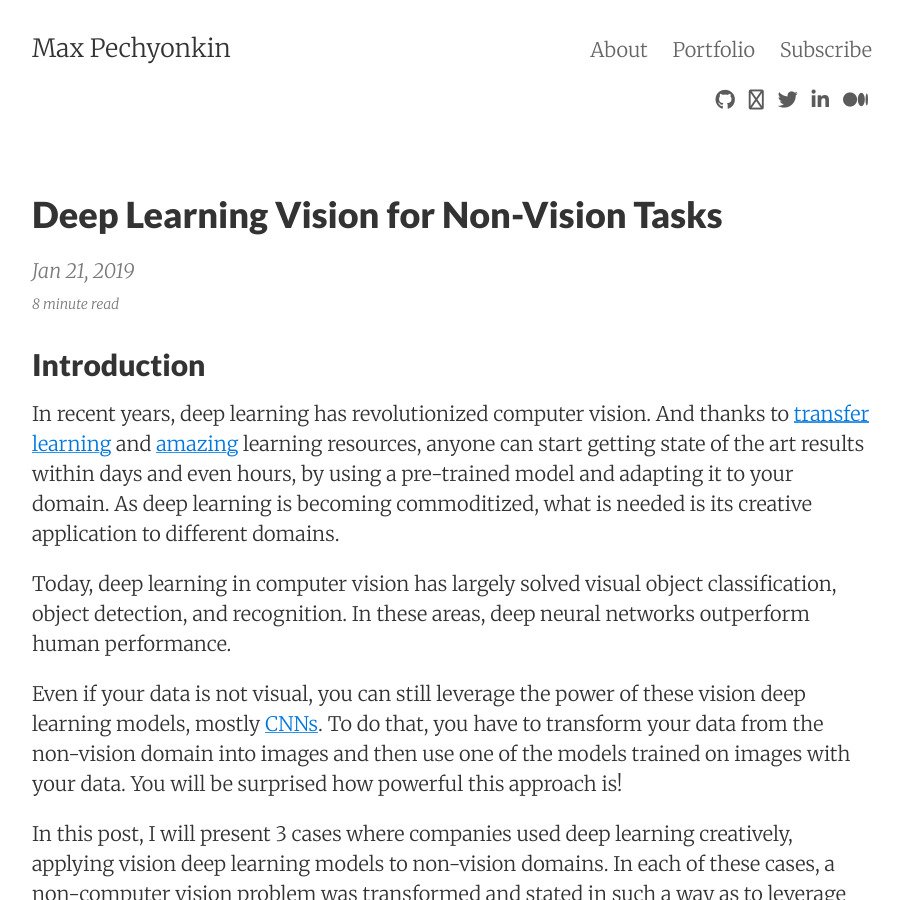
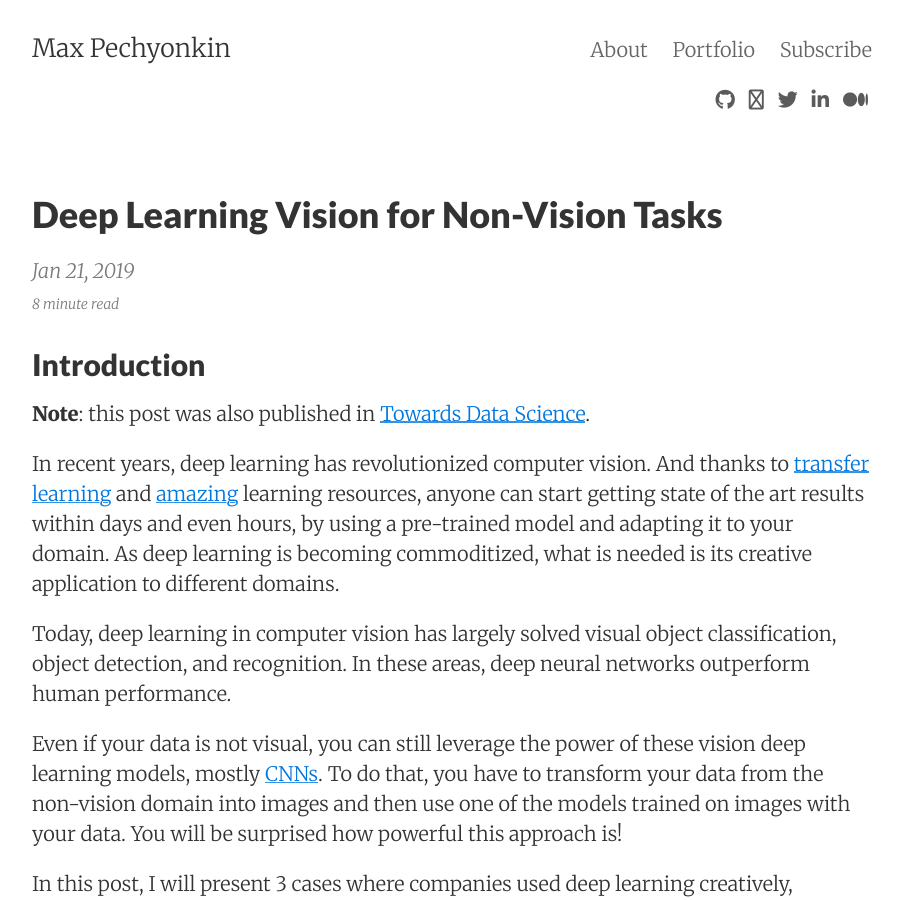
Before and after one commit to pechyonkin/pechyonkin.github.io, a Jekyll site: the page built from _posts/2019-01-21-deep-learning-vision-non-vision-tasks.md, in a window 1280 px wide and 900 px high. Shown: the whole window, without its empty margins (188-1091 px from the left). Built offline with Jekyll 4.4.1, drawn with Linux system fonts in a browser that asks for light colours; nearby versions of some CDN libraries; comment, search, counter and statistics services are not loaded.

Commit message:
add link to TDS

```diff
--- a/_posts/2019-01-21-deep-learning-vision-non-vision-tasks.md
+++ b/_posts/2019-01-21-deep-learning-vision-non-vision-tasks.md
@@ -9,6 +9,8 @@ subscription-form: true
 ---
 
 ## Introduction
+
+**Note**: this post was also published in [Towards Data Science](https://towardsdatascience.com/deep-learning-vision-non-vision-tasks-a809df74d6f).
 
 In recent years, deep learning has revolutionized computer vision. And thanks to [transfer learning](https://machinelearningmastery.com/transfer-learning-for-deep-learning/) and [amazing](https://course.fast.ai/) learning resources, anyone can start getting state of the art results within days and even hours, by using a pre-trained model and adapting it to your domain. As deep learning is becoming commoditized, what is needed is its creative application to different domains.
 
```
